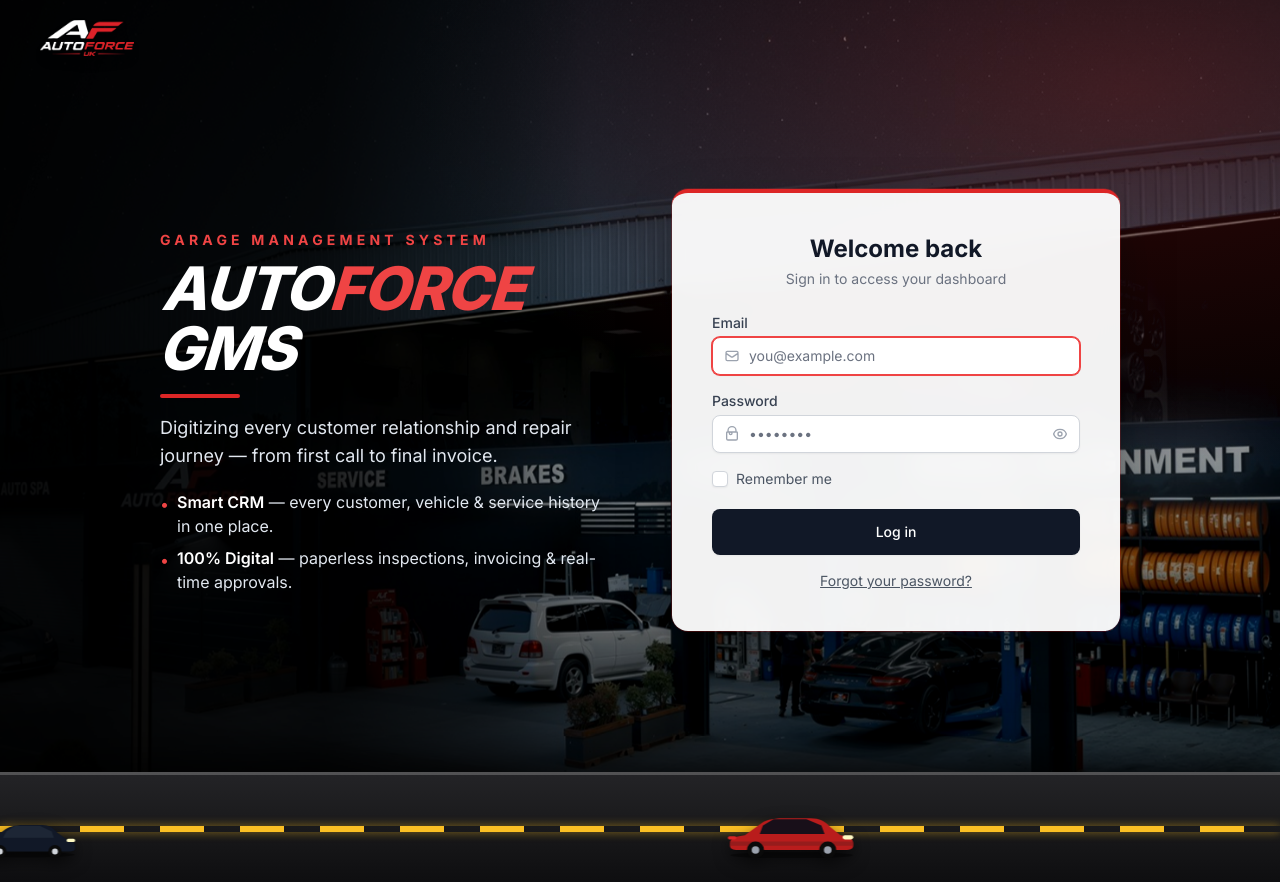
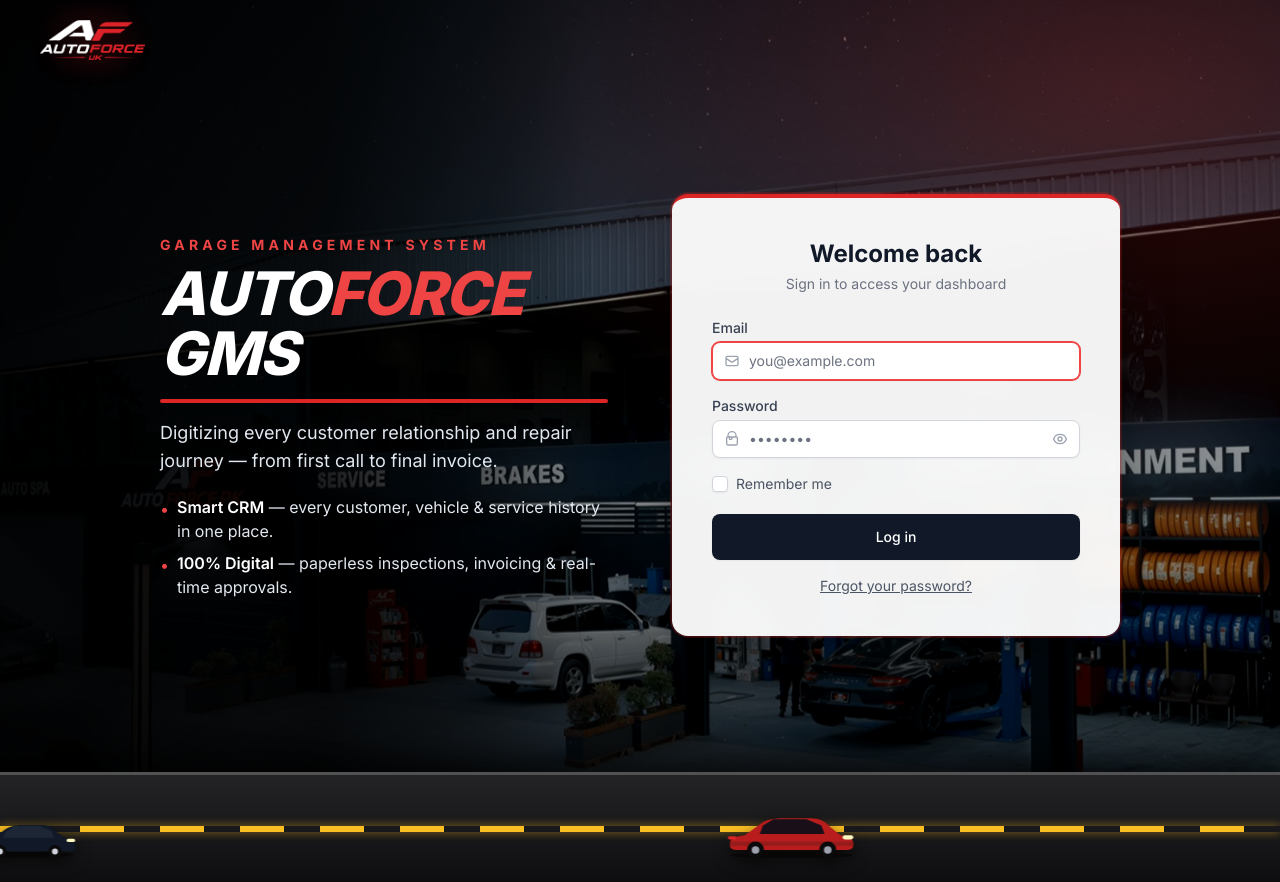
Before and after one commit to bilalfarooq000/autoforce, a Laravel app: page /login in a window 1280 px wide. Run offline with Laravel 12, Linux system fonts and the light colour scheme; style sheets or scripts are compiled from the project's sources; parts of the project's set-up code (start-up, migrations or seed data) failed here and were passed over.

Commit message:
Add logo glow/entrance animation and a staggered, shimmering login reveal
The logo now fades in with a soft pulsing red glow behind it, the
tagline/heading/bullets cascade in one after another instead of
popping in all at once, the red divider line draws in, and the login
card gets a one-shot light sweep across it a moment after it lands -
aiming for a more polished, premium first impression.

Co-Authored-By: Claude Sonnet 5 <noreply@anthropic.com>

```diff
--- a/resources/views/layouts/guest.blade.php
+++ b/resources/views/layouts/guest.blade.php
@@ -93,7 +93,68 @@
                 50%      { box-shadow: 0 0 0 6px rgba(220,38,38,.12), 0 25px 60px -15px rgba(0,0,0,.6); }
             }
             .card-glow {
+                position: relative;
+                overflow: hidden;
                 animation: glowPulse 3.5s ease-in-out infinite;
+            }
+            .card-glow::before {
+                content: "";
+                position: absolute;
+                top: 0; left: -150%;
+                width: 60%; height: 100%;
+                background: linear-gradient(120deg, transparent 0%, rgba(255,255,255,.6) 50%, transparent 100%);
+                transform: skewX(-20deg);
+                animation: cardShimmer 5s ease-in-out infinite;
+                animation-delay: 1.4s;
+                pointer-events: none;
+            }
+            @keyframes cardShimmer {
+                0%   { left: -150%; }
+                20%  { left: 150%; }
+                100% { left: 150%; }
+            }
+
+            /* Logo entrance + ambient glow */
+            .logo-wrap {
+                position: relative;
+                display: inline-block;
+            }
+            .logo-wrap img {
+                position: relative;
+                z-index: 2;
+                animation: logoIn .8s cubic-bezier(.22,1,.36,1) both;
+            }
+            .logo-glow {
+                position: absolute;
+                inset: -14px -20px;
+                z-index: 1;
+                background: radial-gradient(circle, rgba(220,38,38,.5) 0%, transparent 70%);
+                filter: blur(8px);
+                opacity: 0;
+                animation: logoGlowPulse 3s ease-in-out infinite;
+                animation-delay: .9s;
+                pointer-events: none;
+            }
+            @keyframes logoIn {
+                0%   { opacity: 0; transform: translateY(-14px) scale(.94); }
+                100% { opacity: 1; transform: translateY(0) scale(1); }
+            }
+            @keyframes logoGlowPulse {
+                0%, 100% { opacity: .3; transform: scale(1); }
+                50%      { opacity: .65; transform: scale(1.15); }
+            }
+
+            /* Staggered reveal for the copy block */
+            .reveal {
+                opacity: 0;
+                animation: floatCard .7s cubic-bezier(.22,1,.36,1) both;
+            }
+            @keyframes growLine {
+                0%   { width: 0; }
+                100% { width: 100%; }
+            }
+            .grow-line {
+                animation: growLine .6s ease-out both;
             }
 
             .vh-screen {
@@ -145,23 +206,26 @@
             <div class="vh-screen relative z-20 flex flex-col">
                 <!-- Top brand strip -->
                 <div class="px-4 sm:px-6 lg:px-10 pt-4 sm:pt-5">
-                    <img src="{{ asset('images/autoforce-logo-white.png') }}" alt="AutoForce" class="h-7 sm:h-8 lg:h-9 w-auto drop-shadow-lg">
+                    <span class="logo-wrap">
+                        <span class="logo-glow"></span>
+                        <img src="{{ asset('images/autoforce-logo-white.png') }}" alt="AutoForce" class="h-8 sm:h-9 lg:h-10 w-auto drop-shadow-lg">
+                    </span>
                 </div>
 
                 <div class="flex-1 flex items-center min-h-0 overflow-y-auto pb-16 sm:pb-24 lg:pb-[118px]">
                     <div class="w-full flex flex-col lg:flex-row items-center justify-center gap-6 sm:gap-10 lg:gap-16 px-4 sm:px-8 lg:px-16 py-4">
                         <!-- Copy block -->
                         <div class="hidden sm:block w-full max-w-md text-center lg:text-left order-2 lg:order-1">
-                            <span class="inline-block text-red-500 text-xs sm:text-sm font-bold tracking-[0.25em] sm:tracking-[0.3em] uppercase mb-1.5 sm:mb-2">Garage Management System</span>
-                            <h1 class="text-4xl sm:text-5xl lg:text-6xl font-extrabold italic uppercase text-white tracking-tight leading-[0.95]" style="transform: skewX(-3deg);">Auto<span class="text-red-500">Force</span><br>GMS</h1>
-                            <div class="h-1 w-16 sm:w-20 bg-red-600 mx-auto lg:mx-0 mt-3 sm:mt-4 mb-3 sm:mb-4 rounded-full"></div>
-                            <p class="text-sm sm:text-base lg:text-lg text-slate-200 max-w-md mx-auto lg:mx-0">Digitizing every customer relationship and repair journey — from first call to final invoice.</p>
+                            <span class="reveal inline-block text-red-500 text-xs sm:text-sm font-bold tracking-[0.25em] sm:tracking-[0.3em] uppercase mb-1.5 sm:mb-2" style="animation-delay:.05s">Garage Management System</span>
+                            <h1 class="reveal text-4xl sm:text-5xl lg:text-6xl font-extrabold italic uppercase text-white tracking-tight leading-[0.95]" style="transform: skewX(-3deg); animation-delay:.15s">Auto<span class="text-red-500">Force</span><br>GMS</h1>
+                            <div class="h-1 w-16 sm:w-20 bg-red-600 mx-auto lg:mx-0 mt-3 sm:mt-4 mb-3 sm:mb-4 rounded-full grow-line" style="animation-delay:.5s"></div>
+                            <p class="reveal text-sm sm:text-base lg:text-lg text-slate-200 max-w-md mx-auto lg:mx-0" style="animation-delay:.6s">Digitizing every customer relationship and repair journey — from first call to final invoice.</p>
                             <ul class="mt-4 sm:mt-5 space-y-1.5 sm:space-y-2 text-left max-w-md mx-auto lg:mx-0">
-                                <li class="flex items-start gap-2 text-sm sm:text-base text-slate-200">
+                                <li class="reveal flex items-start gap-2 text-sm sm:text-base text-slate-200" style="animation-delay:.75s">
                                     <span class="text-red-500 mt-0.5">&bull;</span>
                                     <span><span class="font-semibold text-white">Smart CRM</span> — every customer, vehicle &amp; service history in one place.</span>
                                 </li>
-                                <li class="flex items-start gap-2 text-sm sm:text-base text-slate-200">
+                                <li class="reveal flex items-start gap-2 text-sm sm:text-base text-slate-200" style="animation-delay:.9s">
                                     <span class="text-red-500 mt-0.5">&bull;</span>
                                     <span><span class="font-semibold text-white">100% Digital</span> — paperless inspections, invoicing &amp; real-time approvals.</span>
                                 </li>
@@ -175,7 +239,7 @@
                         </div>
 
                         <!-- Login card -->
-                        <div class="card-glow animate-float-in w-full max-w-md bg-white/95 backdrop-blur-md shadow-2xl rounded-2xl border-t-4 border-red-600 px-6 py-7 sm:px-8 sm:py-9 lg:px-10 lg:py-10 order-2 lg:order-2">
+                        <div class="card-glow animate-float-in w-full max-w-md bg-white/95 backdrop-blur-md shadow-2xl rounded-2xl border-t-4 border-red-600 px-6 py-7 sm:px-8 sm:py-9 lg:px-10 lg:py-10 order-2 lg:order-2" style="animation-delay:.25s">
                             {{ $slot }}
                         </div>
                     </div>
```
